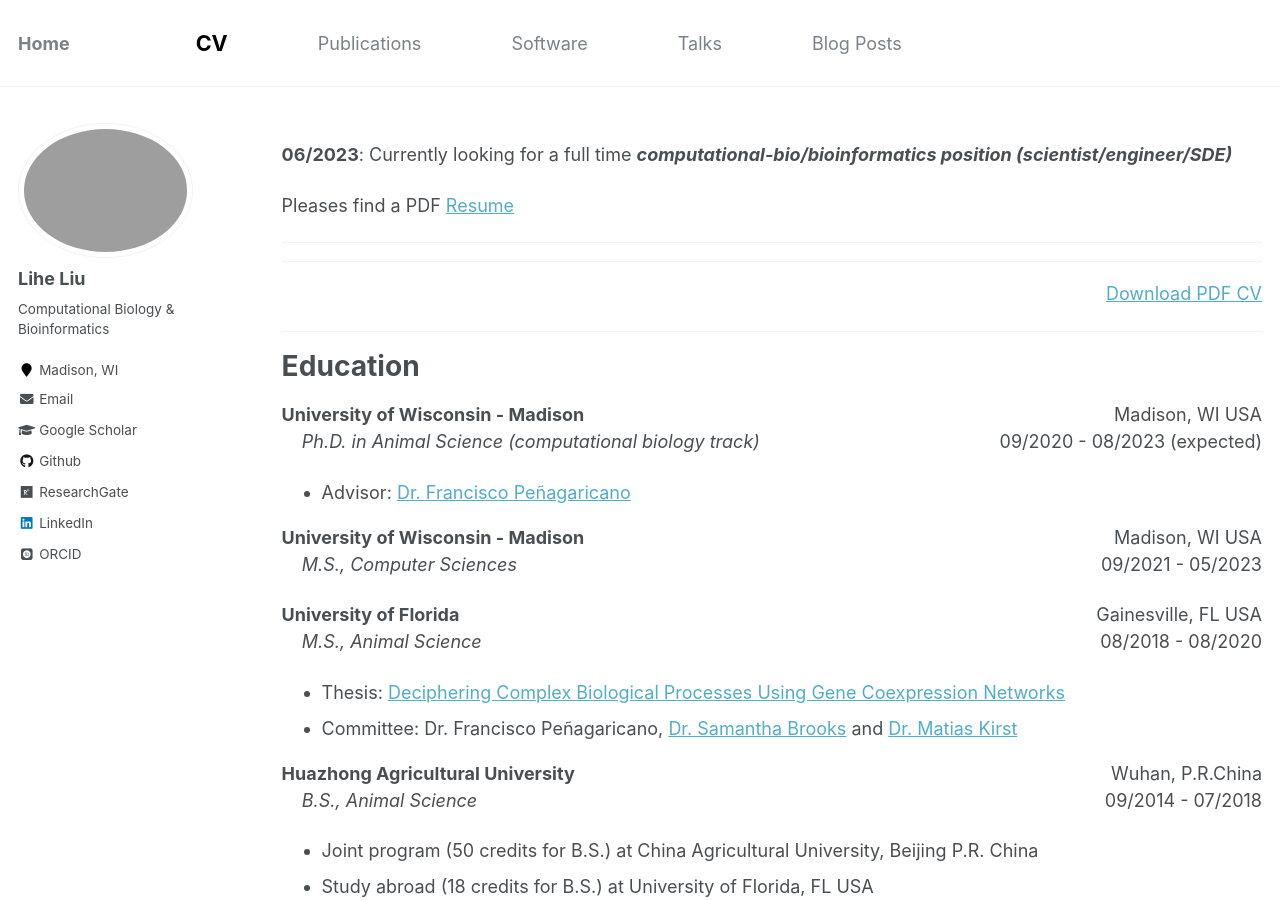
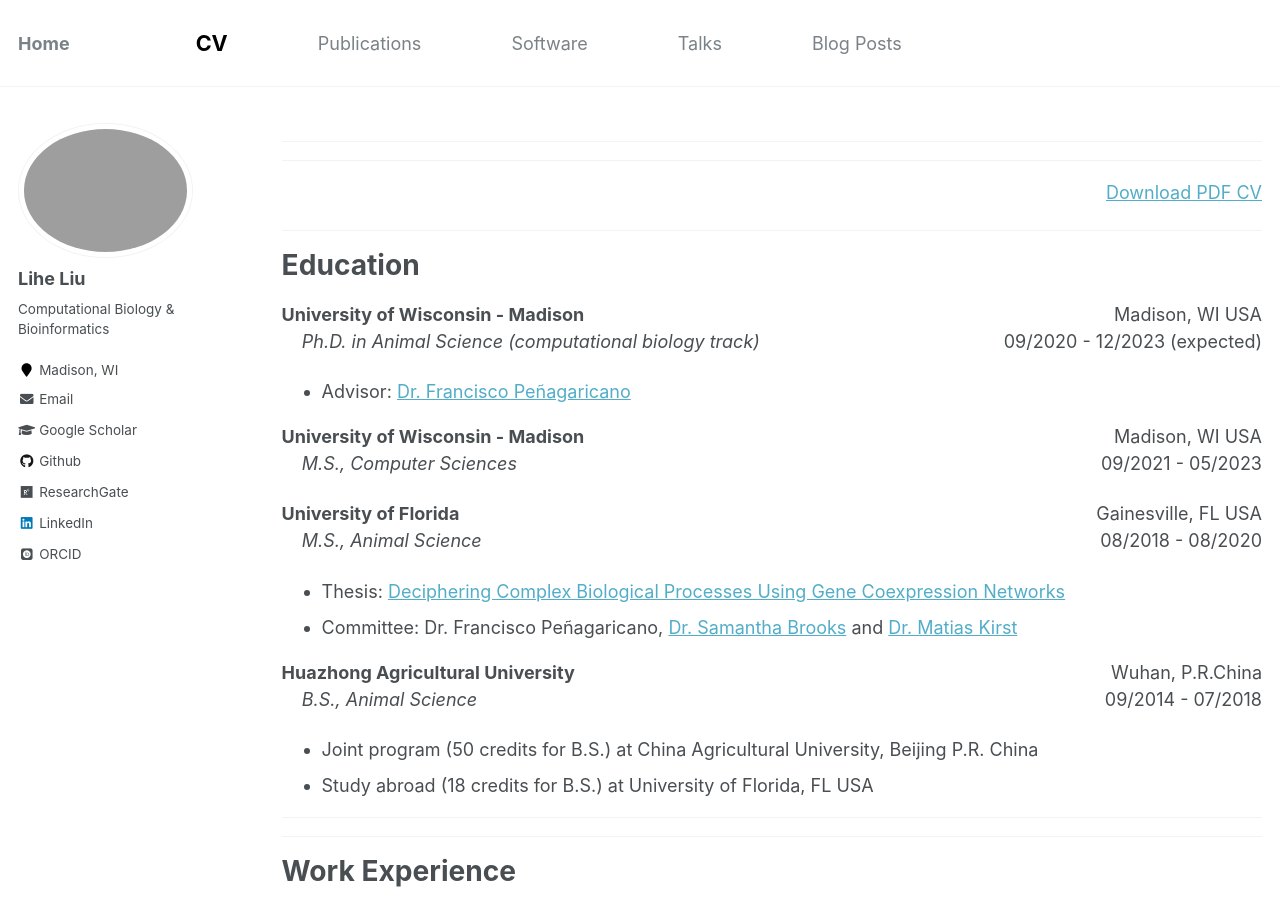
Before and after one commit to liulihe954/liulihe954.github.io, a Jekyll site: the page built from _pages/cv.md, in a window 1280 px wide and 900 px high. Built offline with Jekyll 4.4.1, drawn with Linux system fonts in a browser that asks for light colours; some web fonts are replaced.

```diff
--- a/_pages/cv.md
+++ b/_pages/cv.md
@@ -9,11 +9,12 @@ redirect_from:
 
 {% include base_path %}
 
-**06/2023**: Currently looking for a full time ***computational-bio/bioinformatics position (scientist/engineer/SDE)***<br>
+<!-- **06/2023**: Currently looking for a full time ***computational-bio/bioinformatics position (scientist/engineer/SDE)***<br>
 
-Pleases find a PDF [Resume](https://liheliu95.me/cv_texpad/Resume_Lihe_Liu.pdf){:target="_blank"}
+Pleases find a PDF [Resume](https://liheliu95.me/cv_texpad/Resume_Lihe_Liu.pdf){:target="_blank"} -->
 
 ---
+
 ---
 
 <span style="float:right;"><a href="https://liheliu95.me/cv_texpad/CV_Lihe_Liu.pdf" target="_blank">Download
@@ -21,24 +22,21 @@ PDF CV </a></span><br>
 
 ---
 
-Education
-======
+# Education
 
 **University of Wisconsin - Madison** <span style="float:right;">Madison, WI USA</span><br>
-&nbsp;&nbsp;&nbsp;&nbsp;_Ph.D. in Animal Science (computational biology track)_ <span style="float:right;">09/2020 - 08/2023 (expected) </span><br>
-- Advisor: [Dr. Francisco Peñagaricano](https://andysci.wisc.edu/directory/francisco-penagaricano/){:target="_blank"}
+&nbsp;&nbsp;&nbsp;&nbsp;_Ph.D. in Animal Science (computational biology track)_ <span style="float:right;">09/2020 - 12/2023 (expected) </span><br>
 
+- Advisor: [Dr. Francisco Peñagaricano](https://andysci.wisc.edu/directory/francisco-penagaricano/){:target="\_blank"}
 
 **University of Wisconsin - Madison** <span style="float:right;">Madison, WI USA</span><br>
 &nbsp;&nbsp;&nbsp;&nbsp;_M.S., Computer Sciences_ <span style="float:right;">09/2021 - 05/2023 </span><br>
 
-
 **University of Florida** <span style="float:right;">Gainesville, FL USA</span><br>
 &nbsp;&nbsp;&nbsp;&nbsp;_M.S., Animal Science_ <span style="float:right;">08/2018 - 08/2020</span><br>
 
-- Thesis: [Deciphering Complex Biological Processes Using Gene Coexpression Networks](https://ufdcimages.uflib.ufl.edu/UF/E0/05/69/10/00001/Liu_L.pdf){:target="_blank"}
-- Committee: Dr. Francisco Peñagaricano, [Dr. Samantha Brooks](https://animal.ifas.ufl.edu/people/samantha-brooks/){:target="_blank"} and [Dr. Matias Kirst](https://ffgs.ifas.ufl.edu/faculty/kirst-matias/){:target="_blank"}
-
+- Thesis: [Deciphering Complex Biological Processes Using Gene Coexpression Networks](https://ufdcimages.uflib.ufl.edu/UF/E0/05/69/10/00001/Liu_L.pdf){:target="\_blank"}
+- Committee: Dr. Francisco Peñagaricano, [Dr. Samantha Brooks](https://animal.ifas.ufl.edu/people/samantha-brooks/){:target="\_blank"} and [Dr. Matias Kirst](https://ffgs.ifas.ufl.edu/faculty/kirst-matias/){:target="\_blank"}
 
 **Huazhong Agricultural University** <span style="float:right;">Wuhan, P.R.China</span><br>
 &nbsp;&nbsp;&nbsp;&nbsp;_B.S., Animal Science_<span style="float:right;">09/2014 - 07/2018</span><br>
@@ -47,13 +45,14 @@ Education
 - Study abroad (18 credits for B.S.) at University of Florida, FL USA
 
 ---
+
 ---
 
-Work Experience
-======
+# Work Experience
 
 Department of Animal and Dairy Sciences<br>
 **University of Wisconsin-Madison**, Madison, Wisconsin USA<br>
+
 <!-- [Dr. Francisco Peñagaricano lab](http://fpenagaricano-lab.org/)<br> -->
 
 - Research Assistant <span style="float:right;"> 09/2020 – Present</span><br>
@@ -62,23 +61,22 @@ Department of Animal Sciences<br>
 **University of Florida**, Gainesville, Florida USA<br>
 
 - Research Assistant<span style="float:right;"> 08/2018 - 08/2020 </span><br>
-- Teaching Assistant <em>ANS6901 Applied Statistics in Animal Sciences</em> ([Materials](https://github.com/liulihe954/ANS6905_ANS_Stats_2019){:target="_blank"})<span style="float:right;"> Fall 2019 </span><br>
+- Teaching Assistant <em>ANS6901 Applied Statistics in Animal Sciences</em> ([Materials](https://github.com/liulihe954/ANS6905_ANS_Stats_2019){:target="\_blank"})<span style="float:right;"> Fall 2019 </span><br>
 
 ---
+
 ---
 
+# Software Development
 
-Software Development
-======
-
-- **_EnrichKit_** - _[Web](https://github.com/liulihe954/EnrichKitWeb){:target="_blank"}_ / _[R package](https://github.com/liulihe954/EnrichKit){:target="_blank"}_: toolkit for omics data analysis in animal species.
+- **_EnrichKit_** - _[Web](https://github.com/liulihe954/EnrichKitWeb){:target="\_blank"}_ / _[R package](https://github.com/liulihe954/EnrichKit){:target="\_blank"}_: toolkit for omics data analysis in animal species.
 <!-- performs an over-representation analysis of biological pathways (gene sets) given two gene lists (significant genes and total genes) using Fisher’s exact test. -->
 
 ---
+
 ---
 
-Publication
-======
+# Publication
 
   <ul>{% for post in site.publications reversed %}
     {% include archive-single-cv.html %}
@@ -87,8 +85,8 @@ Publication
 ---
 ---
 
-Talk
-======
+# Talk
+
   <ul>{% for post in site.talks reversed %}
     {% include archive-single-talk-cv.html %}
   {% endfor %}</ul>
@@ -100,10 +98,10 @@ Talk
   {% endfor %}</ul> -->
 
 ---
+
 ---
 
-Technical Skill
-======
+# Technical Skill
 
 - **Bioinformatics/Data**: RNA-Seq, WGB-Seq, Bioconductor, Tidyverse, Pandas/NumPy/SciPy, scikit-learn, TensorFlow<br>
 - **Programming Languages**: Python, Java, R, Shell (Bash), SQL (MySQL), C++, JavaScript/HTML/CSS, MATLAB<br>
@@ -111,10 +109,10 @@ Technical Skill
 - **Developer Tools**: Git, Docker, Conda, Nextflow, Slurm, GCP, AWS (EC2, RDS, S3), Elasticsearch, Jira
 
 ---
+
 ---
 
-Award & Scholarship
-======
+# Award & Scholarship
 
 - Neal A. Jorgensen Genome Travel Awards, PAG 29, San Diego, CA
 - 2019 ANS Department 2019 Top-up Award, University of Florida
@@ -123,4 +121,5 @@ Award & Scholarship
 - 2014-2015 Outstanding Undergraduate Award, Huazhong Agricultural University, China
 
 ---
+
 ---
```
Also changed, not shown: _pages/about.md (+10 -7 lines), _publications/2022-02-23-paper-2.md (+3 -4 lines), 2 other files.
